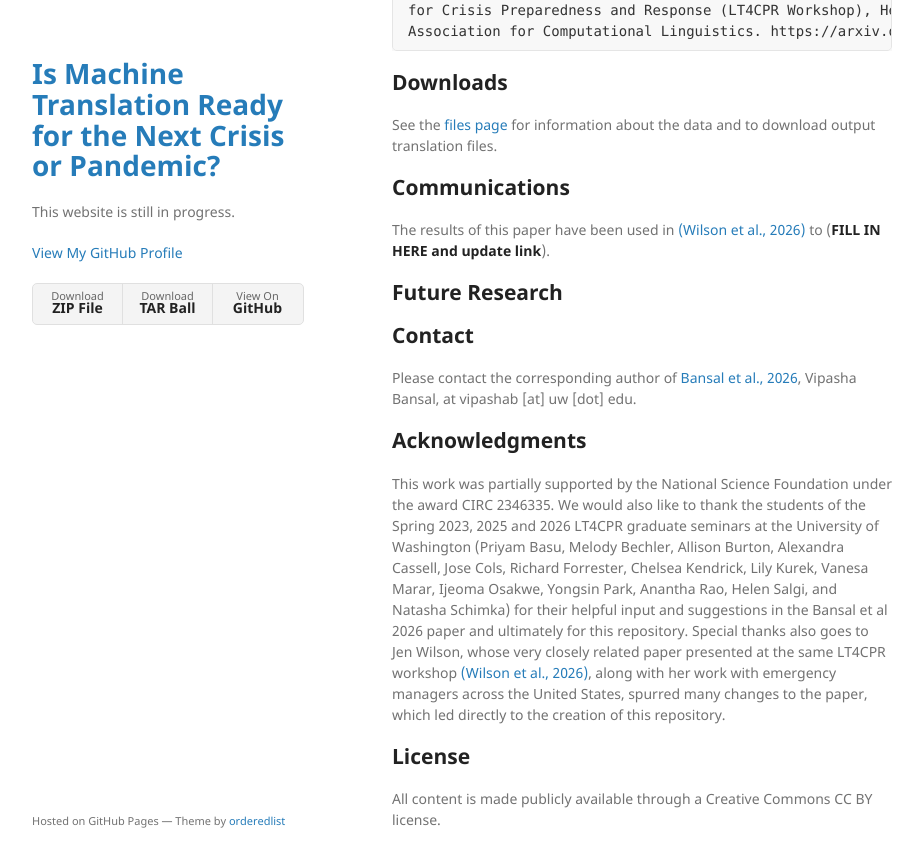
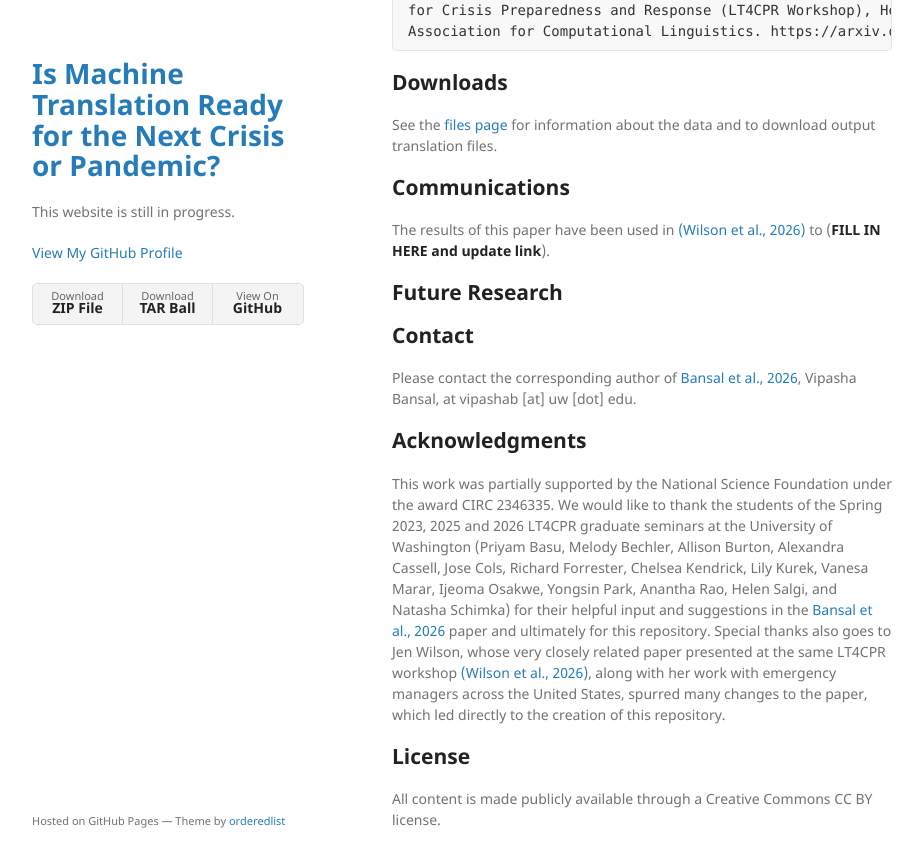
Before and after one commit to mt-crisis-ready/mt-crisis-ready.github.io, a Jekyll site: the page built from index.md, in a window 1280 px wide and 900 px high, scrolled down 988 px. Shown: the top 867 px of the window, without its empty margins (178-1101 px from the left). Built offline with Jekyll 4.4.1, drawn with Linux system fonts in a browser that asks for light colours.

Commit message:
Some changes to the Acknowledgments section

```diff
--- a/index.md
+++ b/index.md
@@ -31,8 +31,7 @@ Please contact the corresponding author of [Bansal et al., 2026](https://arxiv.o
 
 ## **Acknowledgments**
 
-This work was partially supported by the National Science Foundation under the award CIRC 2346335. We would also like to thank the students of the Spring 2023, 2025 and 2026 LT4CPR graduate seminars at the University of Washington (Priyam Basu, Melody Bechler, Allison Burton, Alexandra Cassell, Jose Cols, Richard Forrester, Chelsea Kendrick, Lily Kurek, Vanesa Marar, Ijeoma Osakwe, Yongsin Park, Anantha Rao, Helen Salgi, and Natasha Schimka) for their helpful input and suggestions in the Bansal et al 2026 paper and ultimately for this repository. Special thanks also goes to Jen Wilson, whose very closely related paper presented at the same LT4CPR workshop [(Wilson et al., 2026)](https://arxiv.org/abs/2601.10082), along with her
-work with emergency managers across the United States, spurred many changes to the paper, which led directly to the creation of this repository.
+This work was partially supported by the National Science Foundation under the award CIRC 2346335. We would like to thank the students of the Spring 2023, 2025 and 2026 LT4CPR graduate seminars at the University of Washington (Priyam Basu, Melody Bechler, Allison Burton, Alexandra Cassell, Jose Cols, Richard Forrester, Chelsea Kendrick, Lily Kurek, Vanesa Marar, Ijeoma Osakwe, Yongsin Park, Anantha Rao, Helen Salgi, and Natasha Schimka) for their helpful input and suggestions in the [Bansal et al., 2026](https://arxiv.org/abs/2601.10082) paper and ultimately for this repository. Special thanks also goes to Jen Wilson, whose very closely related paper presented at the same LT4CPR workshop [(Wilson et al., 2026)](https://arxiv.org/abs/2601.10082), along with her work with emergency managers across the United States, spurred many changes to the paper, which led directly to the creation of this repository.
 
 ## **License**
 
```
